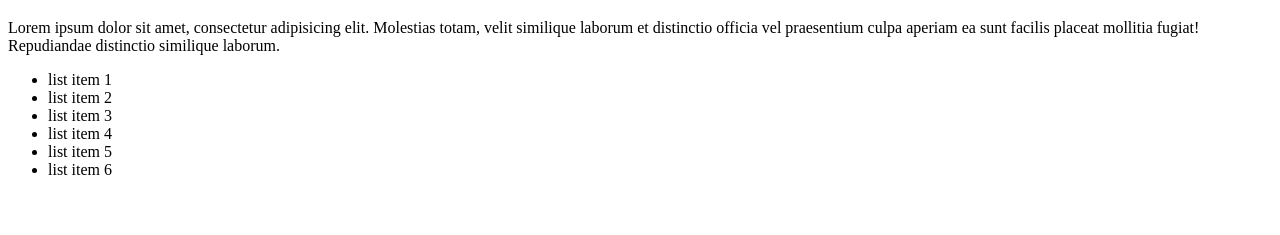
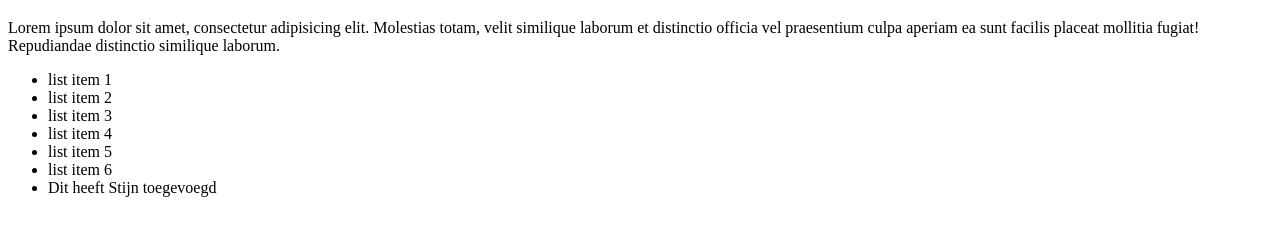
Before and after one commit to TophoStan/CodeCademy, a plain HTML site: page index.html in a window 1280 px wide. Shown: the part 61-296 px from the top of the page. Drawn offline with Linux system fonts and the light colour scheme.

Commit message:
stijn added this

```diff
--- a/index.html
+++ b/index.html
@@ -20,6 +20,7 @@
         <li>list item 4</li>
         <li>list item 5</li>
         <li>list item 6</li>
+        <li>Dit heeft Stijn toegevoegd</li>
     </ul>
 </body>
 
```
